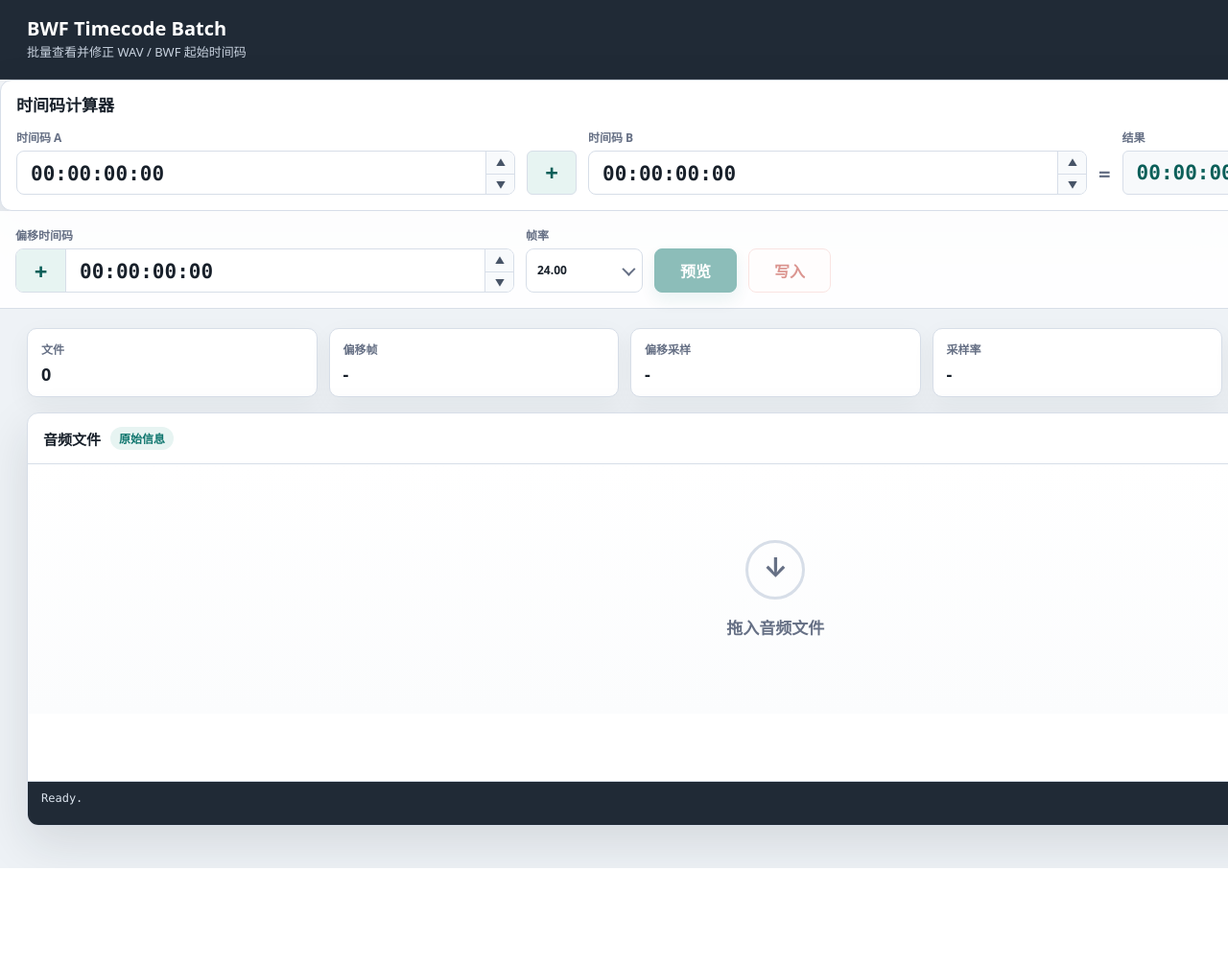
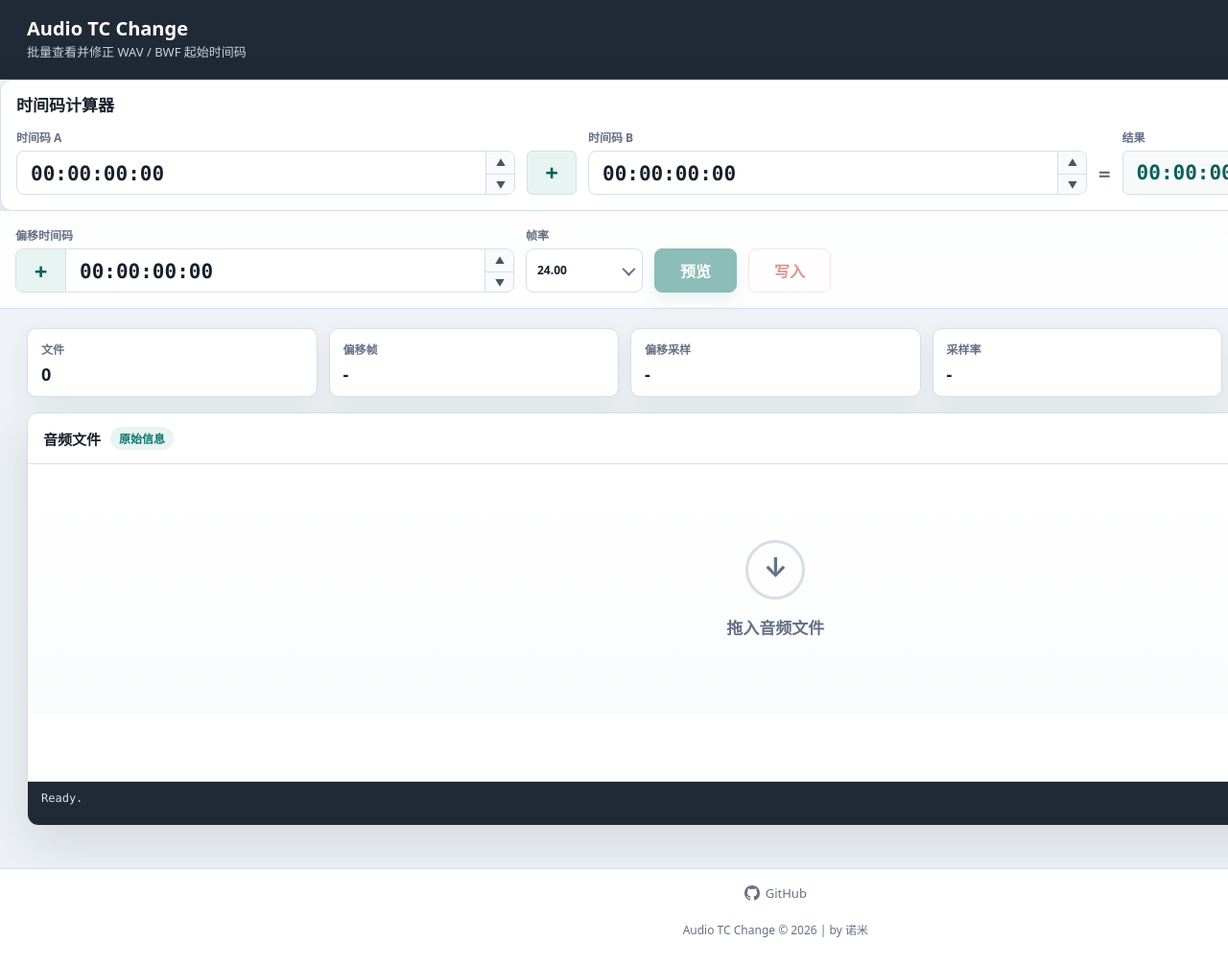
Before and after one commit to xnpeter/Audio-TC-Change, a plain HTML site: page index.html in a window 1280 px wide. Shown: the top 1006 px of the page at 96% size. Before the commit the page ends 905 px from the top, so only its background shows below. Drawn offline with Linux system fonts and the light colour scheme.

Commit message:
Rebrand to Audio TC Change and add GitHub footer

```diff
--- a/index.html
+++ b/index.html
@@ -3,10 +3,10 @@
 <head>
   <meta charset="utf-8">
   <meta name="viewport" content="width=device-width, initial-scale=1">
-  <title>BWF Timecode Batch</title>
+  <title>Audio TC Change</title>
   <meta name="theme-color" content="#202a36">
   <meta name="apple-mobile-web-app-capable" content="yes">
-  <meta name="apple-mobile-web-app-title" content="BWF Timecode">
+  <meta name="apple-mobile-web-app-title" content="Audio TC Change">
   <link rel="manifest" href="./bwf-timecode.webmanifest">
   <link rel="icon" href="./bwf-timecode-icon.svg" type="image/svg+xml">
   <link rel="apple-touch-icon" href="./bwf-timecode-icon-192.png">
@@ -766,13 +766,45 @@
       .table-head { align-items: flex-start; flex-direction: column; }
       .status { text-align: left; }
     }
+    footer {
+      padding: 16px 24px;
+      font-size: 13px;
+      color: var(--muted);
+      border-top: 1px solid var(--line);
+      background: var(--panel);
+    }
+    footer .footer-inner {
+      display: flex;
+      flex-direction: column;
+      align-items: center;
+      gap: 8px;
+    }
+    footer .github-link {
+      display: inline-flex;
+      align-items: center;
+      gap: 6px;
+      color: var(--muted);
+      text-decoration: none;
+      transition: color .2s;
+    }
+    footer .github-link:hover {
+      color: var(--accent);
+    }
+    footer .github-link svg {
+      width: 16px;
+      height: 16px;
+    }
+    footer .copyright {
+      font-size: 12px;
+      color: var(--muted);
+    }
   </style>
 </head>
 <body>
   <div class="app">
     <header>
       <div class="title-block">
-        <h1>BWF Timecode Batch</h1>
+        <h1>Audio TC Change</h1>
         <div class="subtitle">批量查看并修正 WAV / BWF 起始时间码</div>
       </div>
       <div class="header-meta">
@@ -904,6 +936,15 @@
         <div id="log" class="log">Ready.</div>
       </section>
     </main>
+    <footer>
+      <div class="footer-inner">
+        <a class="github-link" href="https://github.com/xnpeter/AudioTCChange" target="_blank" rel="noopener noreferrer">
+          <svg viewBox="0 0 24 24" fill="currentColor"><path d="M12 0C5.37 0 0 5.37 0 12c0 5.31 3.435 9.795 8.205 11.385.6.105.825-.255.825-.57 0-.285-.015-1.23-.015-2.235-3.015.555-3.795-.735-4.035-1.41-.135-.345-.72-1.41-1.23-1.695-.42-.225-1.02-.78-.015-.795.945-.015 1.62.87 1.845 1.23 1.08 1.815 2.805 1.305 3.495.99.105-.78.42-1.305.765-1.605-2.67-.3-5.46-1.335-5.46-5.925 0-1.305.465-2.385 1.23-3.225-.12-.3-.54-1.53.12-3.18 0 0 1.005-.315 3.3 1.23.96-.27 1.98-.405 3-.405s2.04.135 3 .405c2.295-1.56 3.3-1.23 3.3-1.23.66 1.65.24 2.88.12 3.18.765.84 1.23 1.905 1.23 3.225 0 4.605-2.805 5.625-5.475 5.925.435.375.81 1.095.81 2.22 0 1.605-.015 2.895-.015 3.3 0 .315.225.69.825.57A12.02 12.02 0 0 0 24 12c0-6.63-5.37-12-12-12z"/></svg>
+          <span>GitHub</span>
+        </a>
+        <p class="copyright">Audio TC Change © 2026 | by 诺米</p>
+      </div>
+    </footer>
   </div>
 
   <script>
```
Also changed, not shown: bwf-timecode-icon.svg, bwf-timecode.webmanifest.
